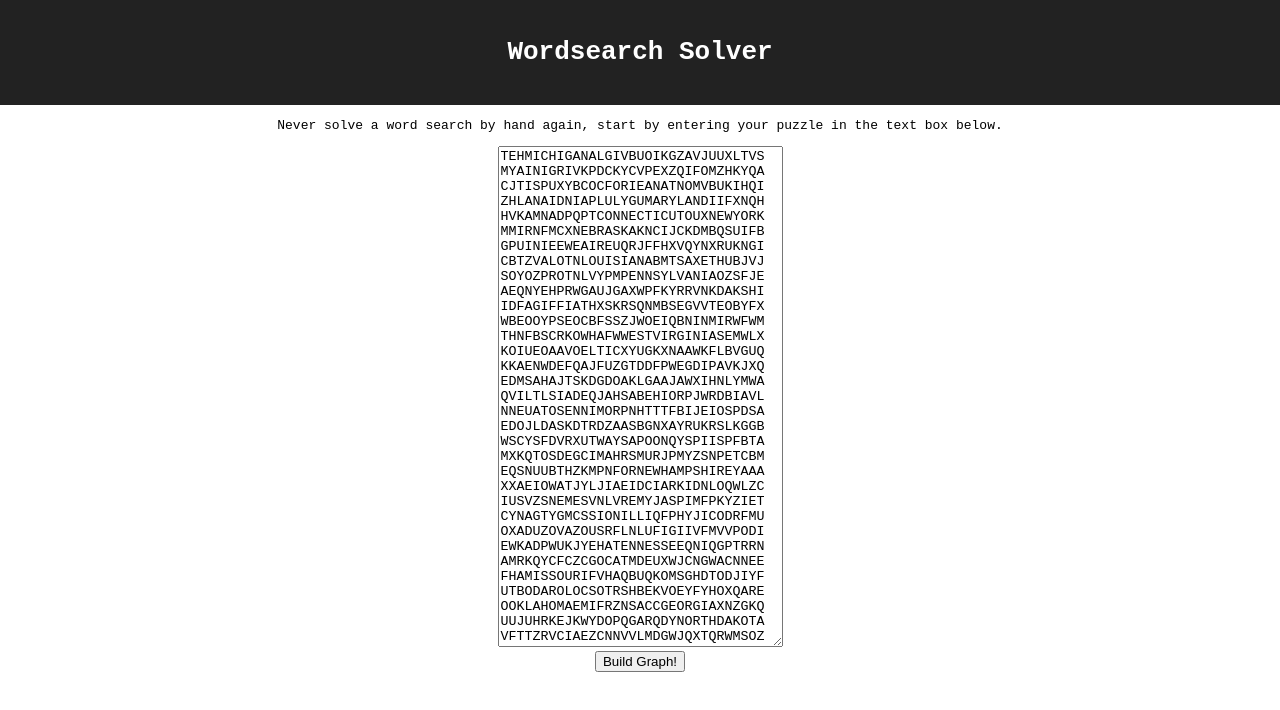
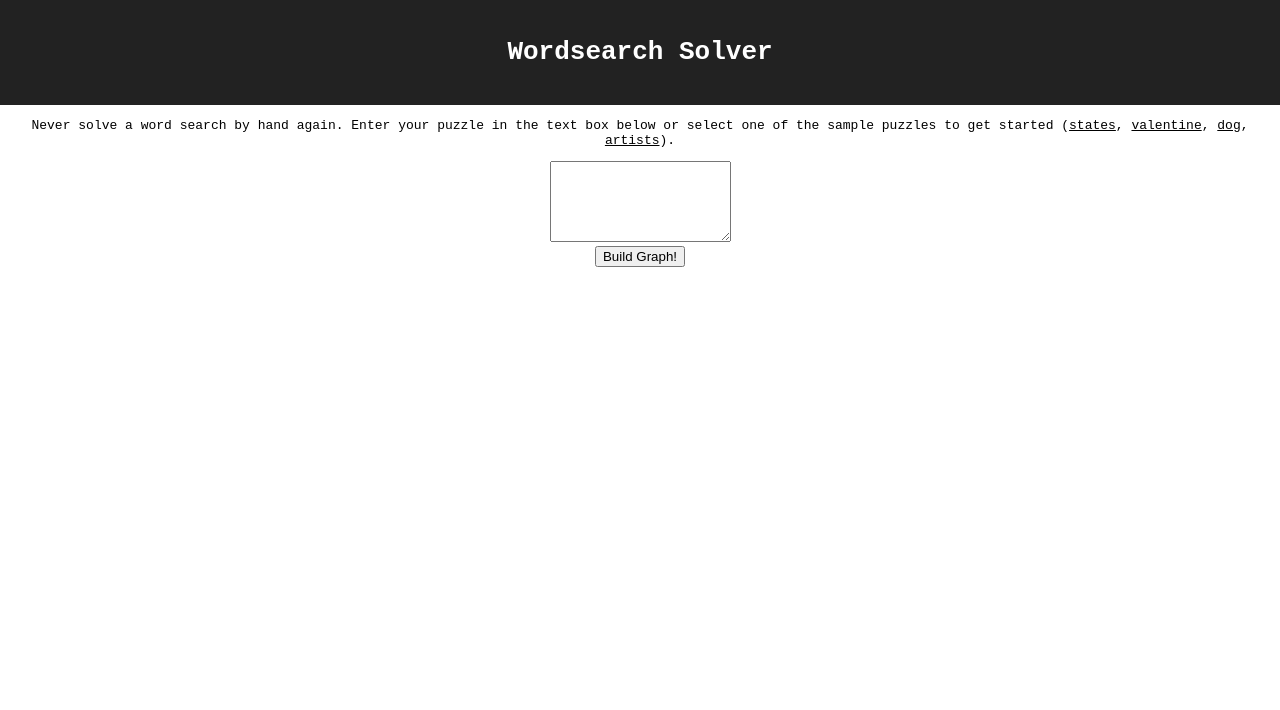
Before and after one commit to 0xcaff/wordsearch, a React app: page / in a window 1280 px wide. Shown: the top 710 px of the page. Built offline with nearby package versions, Linux system fonts and the light colour scheme.

Commit message:
Added Demo Puzzles

```diff
--- a/src/App.css
+++ b/src/App.css
@@ -15,6 +15,11 @@
 
 .container {
 	margin: 1em;
+}
+
+.clickable {
+	text-decoration: underline;
+	cursor: pointer;
 }
 
 .List {
--- a/src/App.js
+++ b/src/App.js
@@ -7,7 +7,8 @@ import './App.css';
 
 import { CharNode, ArrayGrid, connectGrid, findMatches as findMatchesGraph,
   Directions } from './wordsearch/search';
-import { words, rows } from './wordsearch/data/states';
+
+import puzzles from './wordsearch/data/index';
 
 // TODO: onMouseLeave isn't run sometimes when exiting a node. This causes the
 // highlight to remain until another selection is made.
@@ -15,10 +16,10 @@ import { words, rows } from './wordsearch/data/states';
 class App extends Component {
   state = {
     // The value of the stuff in the textbox used for inputting a wordsearch.
-    textEntry: rows.join('\n'),
+    textEntry: '',
 
     // The requested words to find matches for.
-    words: words,
+    words: [],
 
     // An array of words (array of nodes) which are currently selected.
     selected: [],
@@ -203,10 +204,9 @@ class App extends Component {
           <h1>Wordsearch Solver</h1>
         </div>
 
-        <p className="App-intro">
-          Never solve a word search by hand again, start by entering your puzzle
-          in the text box below.
-        </p>
+        <AppIntro
+          puzzles={puzzles}
+          onClickPuzzle={puzzle => this.setState({textEntry: puzzle.rows.join('\n'), words: puzzle.words})} />
 
         <form
           onSubmit={this.buildGraph}
@@ -224,9 +224,42 @@ class App extends Component {
         { results }
       </div>
     );
-
-    // TODO: Allowed Directions
   }
 }
 
 export default App;
+
+const AppIntro = (props) => {
+  const { puzzles, onClickPuzzle } = props;
+
+  const formatted = Object.entries(puzzles)
+    .reduce((acc, [name, puzzle], idx, arr) => {
+      const element = <span
+        key={name}
+        className='clickable'
+        onClick={_ => onClickPuzzle(puzzle)}>
+          {name}
+      </span>
+
+      acc.push(element);
+
+      if (idx < arr.length - 1) {
+        // add after all elements but last
+        acc.push(<span key={`${name}-${idx}`}>, </span>);
+      }
+
+      return acc;
+    }, []);
+
+  return (
+    <p
+      className='App-intro'>
+
+      Never solve a word search by hand again. Enter your puzzle in the text
+      box below or select one of the sample puzzles to get started ({formatted}).
+    </p>
+  );
+}
+
+// TODO: Handle Changing Words + Graph
+// TODO: That text looks a little wide.
--- a/src/TextEntry.js
+++ b/src/TextEntry.js
@@ -2,22 +2,8 @@ import React, { Component } from 'react';
 import './TextEntry.css'
 
 export default class TextEntry extends Component {
-  state = {
-    // The value of the stuff in the textare used for inputting a wordsearch.
-    textEntry: '',
-  };
-
   constructor(props) {
     super(props);
-
-    // For some reason, even though the only way to mutate state in the
-    // constructor is by mutating it directly, this lint doesn't let us.
-
-    /* eslint-disable react/no-direct-mutation-state */
-    this.state.columns = this.props.minimumColumns;
-    this.state.rows = this.props.minimumRows;
-    this.state.textEntry = this.props.value;
-    /* eslint-enable */
 
     this.handleText = this.handleText.bind(this);
   }
@@ -25,13 +11,13 @@ export default class TextEntry extends Component {
   handleText(event) {
     const textEntry = event.target.value;
     this.props.onChange(textEntry);
-    this.setState({textEntry: textEntry});
   }
 
   render() {
     console.log("TextEntry.render");
-    const rows = this.state.textEntry.split(/\r?\n/);
-    const { minimumRows, minimumColumns } = this.props;
+
+    const { minimumRows, minimumColumns, value } = this.props;
+    const rows = value.split(/\r?\n/);
 
     let mostCols = rows.reduce((acc, val) => {
         if (val.length > acc) {
@@ -53,7 +39,7 @@ export default class TextEntry extends Component {
     return (
       <div className='TextEntry'>
         <textarea
-          value={this.state.textEntry}
+          value={value}
           cols={mostCols}
           rows={rowsCount}
           onChange={this.handleText}
--- /dev/null
+++ b/src/wordsearch/data/index.js
@@ -0,0 +1,13 @@
+import * as states from './states';
+import * as valentine from './valentine';
+import * as dog from './dog';
+import * as artists from './artists';
+
+const puzzles = {
+  states: states,
+  valentine: valentine,
+  dog: dog,
+  artists: artists,
+};
+
+export default puzzles;
```
Also changed, not shown: 1 other file (tests, documents, lock files or other folders).
